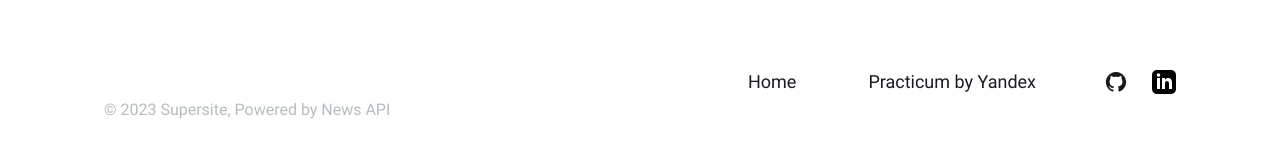
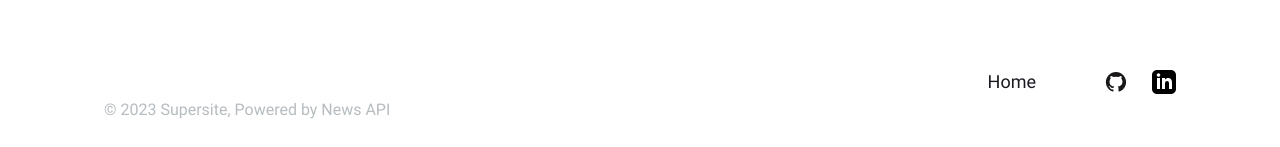
Before and after one commit to inndi/news-app, a React (Create React App) app: page / in a window 1280 px wide. Shown: the part 952-1099 px from the top of the page. Built offline with nearby package versions, Linux system fonts and the light colour scheme.

Commit message:
get api url from the environment variable; avoid a horizontal scroll; hide a vertical scroll if modal is open;

```diff
--- a/src/App.tsx
+++ b/src/App.tsx
@@ -47,6 +47,7 @@ const App = () => {
               <HomePage />
 
               <Suspense fallback={<PagePreloader />}>
+                {' '}
                 <Modals />
               </Suspense>
             </>
--- a/src/components/AboutAuthor/AboutAuthor.scss
+++ b/src/components/AboutAuthor/AboutAuthor.scss
@@ -103,6 +103,11 @@
         'content';
       grid-template-columns: 1fr;
       grid-gap: 24px;
+
+      & .about-author__avatar {
+        justify-self: center;
+        margin: 0;
+      }
     }
 
     &__info {
--- a/src/components/AuthFormWrapper/AuthFormWrapper.scss
+++ b/src/components/AuthFormWrapper/AuthFormWrapper.scss
@@ -7,11 +7,9 @@
     font-weight: var(--font-weight-quaternary);
     font-size: var(--font-size-3xl);
     line-height: 1.2;
-    width: 360px;
   }
 
   &__redirect-text {
-    width: 360px;
     padding-top: 16px;
     margin: 0;
     text-align: center;
--- a/src/components/ErrorMessage/ErrorMessage.scss
+++ b/src/components/ErrorMessage/ErrorMessage.scss
@@ -1,7 +1,7 @@
 .error-message {
   margin: 0;
   margin-bottom: 13px;
-  width: 358px;
+  max-width: 358px;
   transition: opacity 0.2s linear;
   height: 16px;
   font-family: var(--font-tertiary);
--- a/src/config/constants.ts
+++ b/src/config/constants.ts
@@ -5,3 +5,8 @@ export const ROUTES = Object.freeze({
 });
 
 export const LIMIT: number = 3;
+
+export const API_URL =
+  process.env.NODE_ENV === 'development'
+    ? process.env.REACT_APP_LOCAL_API_URL
+    : process.env.REACT_APP_SERVER_API_URL;
--- a/src/features/Footer/components/FooterNav/FooterNav.tsx
+++ b/src/features/Footer/components/FooterNav/FooterNav.tsx
@@ -18,16 +18,6 @@ const FooterNav = () => {
           Home
         </Link>
       </li>
-      <li>
-        <a
-          className="footer-nav__link"
-          target="_blank"
-          rel="noreferrer"
-          href="https://practicum.com/"
-        >
-          Practicum by Yandex
-        </a>
-      </li>
     </ul>
   );
 };
--- a/src/features/Header/components/NavMenu/NavMenu.scss
+++ b/src/features/Header/components/NavMenu/NavMenu.scss
@@ -189,6 +189,10 @@
       &__close-icon {
         display: block;
       }
+
+      & .button {
+        margin: 0 auto;
+      }
     }
   }
 }
--- a/src/features/LoginForm/LoginForm.scss
+++ b/src/features/LoginForm/LoginForm.scss
@@ -1,4 +1,11 @@
 .login-form {
+  display: flex;
+  flex-direction: column;
+
+  & .button {
+    align-self: center;
+  }
+
   & > .error-message {
     text-align: center;
     margin-bottom: 0;
--- a/src/features/RegisterForm/RegisterForm.scss
+++ b/src/features/RegisterForm/RegisterForm.scss
@@ -1,4 +1,11 @@
 .register-form {
+  display: flex;
+  flex-direction: column;
+
+  & .button {
+    align-self: center;
+  }
+
   & > .error-message {
     text-align: center;
     margin-bottom: 0;
--- a/src/services/authApi.ts
+++ b/src/services/authApi.ts
@@ -1,9 +1,10 @@
 import axios from 'axios';
 
+import { API_URL } from '../config/constants';
 import { LoginValues, RegisterValues, UserData } from '../interfaces/interfaces';
 
 const authApi = axios.create({
-  baseURL: 'https://news-app-api-1wtk.onrender.com',
+  baseURL: API_URL,
 });
 
 interface AuthResponseData {
--- a/src/services/mainApi.ts
+++ b/src/services/mainApi.ts
@@ -1,6 +1,7 @@
 import { EntityId } from '@reduxjs/toolkit';
 import axios, { AxiosHeaders, AxiosRequestConfig } from 'axios';
 
+import { API_URL } from '../config/constants';
 import { NewsArticle } from '../interfaces/interfaces';
 
 interface AxiosCustomHeaders extends AxiosHeaders {
@@ -8,7 +9,7 @@ interface AxiosCustomHeaders extends AxiosHeaders {
 }
 
 export const mainApi = axios.create({
-  baseURL: 'https://news-app-api-1wtk.onrender.com',
+  baseURL: API_URL,
   headers: {
     'Content-Type': 'application/json',
   },
--- a/src/styles/app.scss
+++ b/src/styles/app.scss
@@ -31,10 +31,8 @@
   }
 }
 
-@media screen and (width >= 1436px) {
-  body {
-    background-image: url('../assets/images/georgia-de-lotz--UsJoNxLaNo-unsplash-mobile.png');
-    background-repeat: no-repeat;
-    background-size: cover;
-  }
+body {
+  background-image: url('../assets/images/georgia-de-lotz--UsJoNxLaNo-unsplash-mobile.png');
+  background-repeat: no-repeat;
+  background-size: cover;
 }
```
Also changed, not shown: 1 other file (tests, documents, lock files or other folders).
